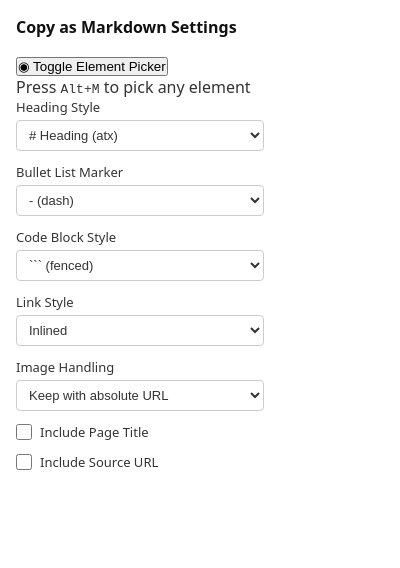
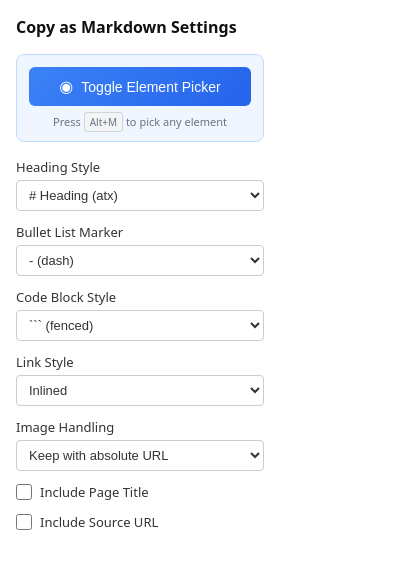
Before and after one commit to grikomsn/crx-copy-as-markdown, a browser extension: page popup/popup.html in a window 400 px wide. Drawn offline with Linux system fonts and the light colour scheme; files whose address does not match are found by name.

Commit message:
Add element picker button styles to popup

```diff
--- a/popup/popup.css
+++ b/popup/popup.css
@@ -71,3 +71,62 @@ input[type="text"]:hover {
 .checkbox-group label:hover {
   color: #000;
 }
+
+.picker-section {
+  background: #eff6ff;
+  border: 1px solid #bfdbfe;
+  border-radius: 8px;
+  padding: 12px;
+  margin-bottom: 16px;
+}
+
+.picker-button {
+  width: 100%;
+  display: flex;
+  align-items: center;
+  justify-content: center;
+  gap: 8px;
+  padding: 10px 16px;
+  background: linear-gradient(135deg, #3b82f6 0%, #2563eb 100%);
+  color: #fff;
+  border: none;
+  border-radius: 6px;
+  font-size: 14px;
+  font-weight: 500;
+  cursor: pointer;
+  transition: all 0.2s ease;
+}
+
+.picker-button:hover {
+  background: linear-gradient(135deg, #60a5fa 0%, #3b82f6 100%);
+  transform: translateY(-1px);
+  box-shadow: 0 4px 12px rgba(37, 99, 235, 0.3);
+}
+
+.picker-button:active {
+  transform: translateY(0);
+}
+
+.picker-button.active {
+  background: linear-gradient(135deg, #22c55e 0%, #16a34a 100%);
+}
+
+.picker-icon {
+  font-size: 16px;
+}
+
+.picker-hint {
+  margin-top: 8px;
+  font-size: 11px;
+  color: #6b7280;
+  text-align: center;
+}
+
+.picker-hint kbd {
+  background: #f3f4f6;
+  border: 1px solid #d1d5db;
+  border-radius: 3px;
+  padding: 2px 5px;
+  font-family: inherit;
+  font-size: 10px;
+}
```
